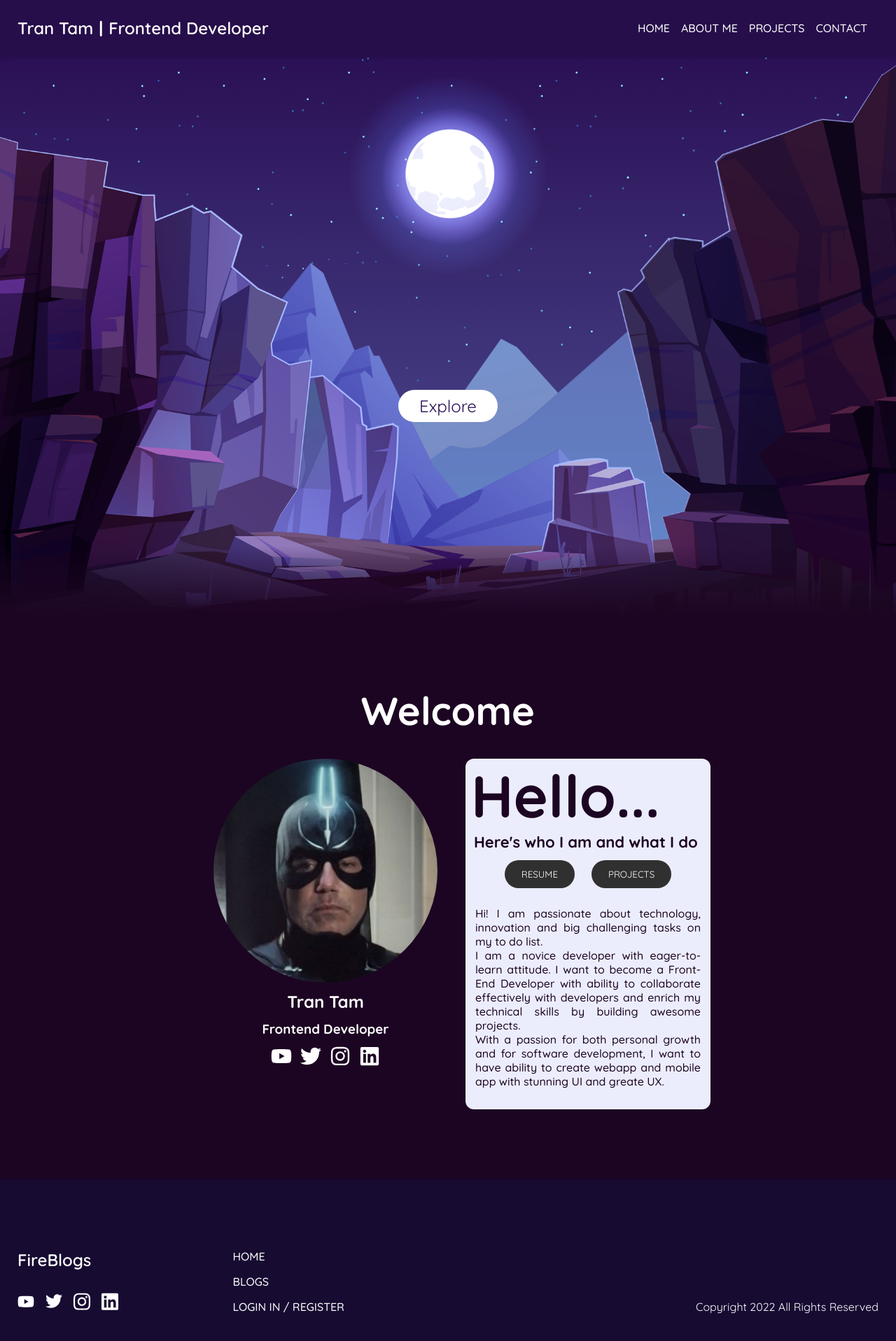
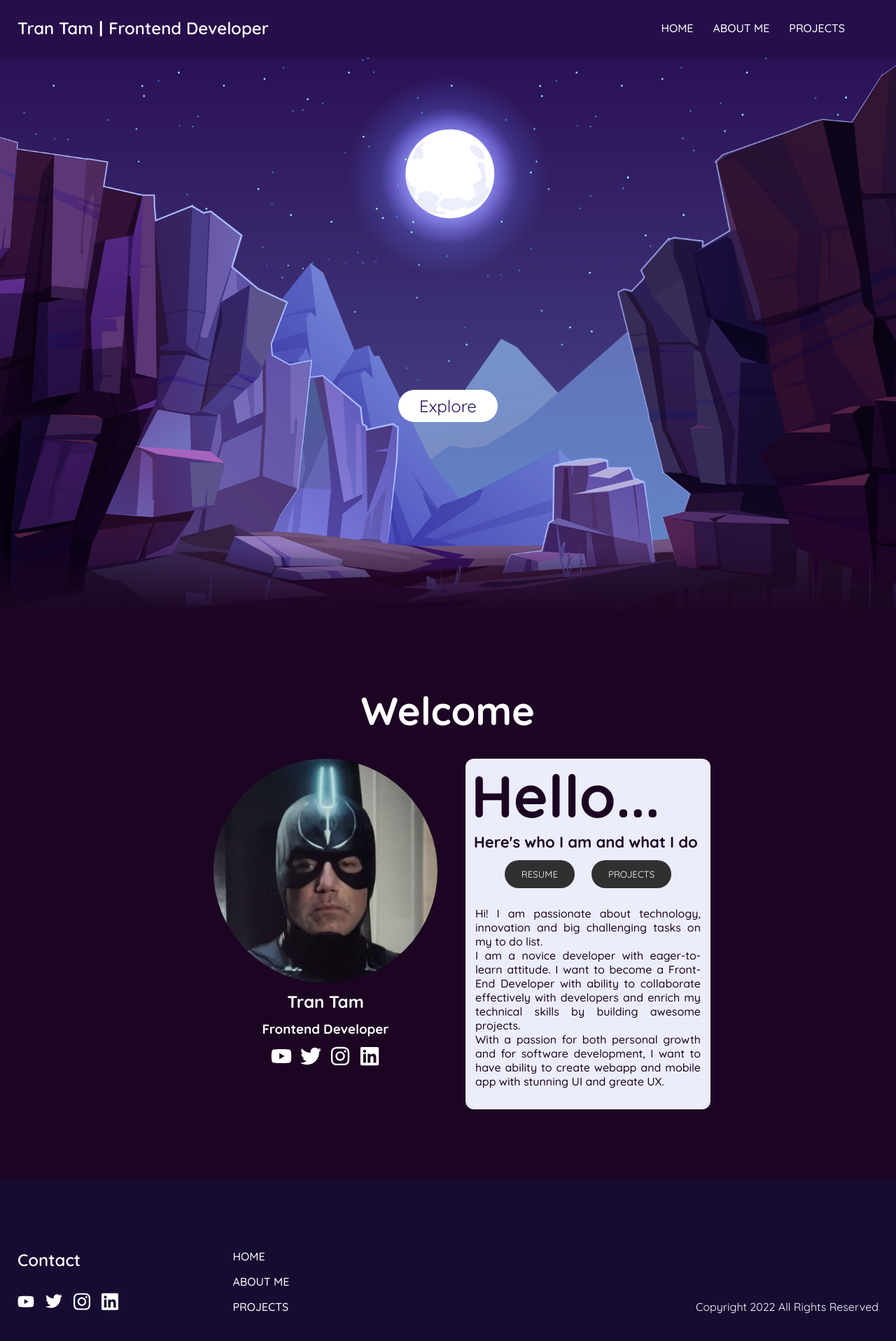
Before and after one commit to owentr1369/my-profile-website-vuejs, a Vue app: page / in a window 1280 px wide. Shown: the top 1916 px of the page at 70% size. Built offline with nearby package versions, Linux system fonts and the light colour scheme; a web font is replaced by a local one; what vue2-editor would draw is missing.

Commit message:
fix navigation and footer

```diff
--- a/src/components/FooterComp.vue
+++ b/src/components/FooterComp.vue
@@ -4,34 +4,39 @@
       <div class="left">
         <div class="col-1">
           <router-link class="header" :to="{ name: 'Home' }"
-            >FireBlogs</router-link
+            >Contact</router-link
           >
           <ul>
             <li>
               <a href="#"><youTube class="svg-icon" /></a>
             </li>
             <li>
-              <a href="#"><twitter class="svg-icon" /></a>
+              <a target="_blank" href="https://twitter.com/tamtamjs"
+                ><twitter class="svg-icon"
+              /></a>
             </li>
             <li>
-              <a href="#"><instagram class="svg-icon" /></a>
+              <a target="_blank" href="https://www.instagram.com/tamtamjs/"
+                ><instagram class="svg-icon"
+              /></a>
             </li>
             <li>
-              <a href="#"><linkedin class="svg-icon" /></a>
+              <a
+                target="_blank"
+                href="https://www.linkedin.com/in/thien-tam-tran-9a4725225/"
+                ><linkedin class="svg-icon"
+              /></a>
             </li>
           </ul>
         </div>
         <div class="col-2">
           <ul>
             <router-link class="link" :to="{ name: 'Home' }">Home</router-link>
-            <router-link class="link" :to="{ name: 'Blogs' }"
-              >Blogs</router-link
+            <router-link class="link" :to="{ name: 'About' }"
+              >About me</router-link
             >
-            <router-link v-if="user" class="link" to="#"
-              >Create Post</router-link
-            >
-            <router-link v-if="!user" class="link" :to="{ name: 'Login' }"
-              >Login In / Register</router-link
+            <router-link class="link" :to="{ name: 'Projects' }"
+              >Projects</router-link
             >
           </ul>
         </div>
--- a/src/components/NavigationComp.vue
+++ b/src/components/NavigationComp.vue
@@ -17,9 +17,6 @@
           <router-link class="link" :to="{ name: 'Projects' }"
             >Projects</router-link
           >
-          <router-link class="link" :to="{ name: 'Contact' }"
-            >Contact</router-link
-          >
         </ul>
       </div>
     </nav>
@@ -30,9 +27,6 @@
         <router-link class="link" :to="{ name: 'About' }">About</router-link>
         <router-link class="link" :to="{ name: 'Projects' }"
           >Projects</router-link
-        >
-        <router-link class="link" :to="{ name: 'Contact' }"
-          >Contact</router-link
         >
       </ul>
     </transition>
@@ -127,10 +121,11 @@ header {
       align-items: center;
       justify-content: flex-end;
       ul {
-        margin-right: 16px;
+        margin-right: 40px;
         .link {
-          margin-right: 16px;
+          margin-right: 12px;
           color: #fff;
+          padding: 0 8px;
         }
         .link:last-child {
           margin-right: 0;
--- a/src/components/ProfileComp.vue
+++ b/src/components/ProfileComp.vue
@@ -13,13 +13,31 @@
           <a class="svg-icon" href="#"> <youTube /> </a>
         </div>
         <div>
-          <a class="svg-icon" href="#"> <twitter /> </a>
+          <a
+            target="_blank"
+            class="svg-icon"
+            href="https://twitter.com/tamtamjs"
+          >
+            <twitter />
+          </a>
         </div>
         <div>
-          <a class="svg-icon" href="#"> <instagram /> </a>
+          <a
+            target="_blank"
+            class="svg-icon"
+            href="https://www.instagram.com/tamtamjs/"
+          >
+            <instagram />
+          </a>
         </div>
         <div>
-          <a class="svg-icon" href="#"> <linkedin /> </a>
+          <a
+            class="svg-icon"
+            target="_blank"
+            href="https://www.linkedin.com/in/thien-tam-tran-9a4725225/"
+          >
+            <linkedin />
+          </a>
         </div>
       </div>
     </div>
@@ -28,7 +46,9 @@
       <h2>Here's who I am and what I do</h2>
       <div class="profile-button">
         <button>Resume</button>
-        <button>Projects</button>
+        <router-link :to="{ name: 'Projects' }">
+          <button>Projects</button>
+        </router-link>
       </div>
       <p>
         Hi! I am passionate about technology, innovation and big challenging
--- a/src/router/index.js
+++ b/src/router/index.js
@@ -3,7 +3,6 @@ import VueRouter from "vue-router";
 import Home from "../views/Home.vue";
 import About from "../views/About.vue";
 import Projects from "../views/Projects.vue";
-import Contact from "../views/Contact.vue";
 
 Vue.use(VueRouter);
 
@@ -32,14 +31,6 @@ const routes = [
       title: "Projects",
     },
   },
-  {
-    path: "/contact",
-    name: "Contact",
-    component: Contact,
-    meta: {
-      title: "Contact",
-    },
-  },
 ];
 
 const router = new VueRouter({
--- a/src/views/Contact.vue
+++ /dev/null
@@ -1,13 +0,0 @@
-<template>
-  <h1>Contact</h1>
-</template>
-
-<script>
-export default {};
-</script>
-
-<style lang="scss" scoped>
-h1 {
-  color: #000;
-}
-</style>
```
